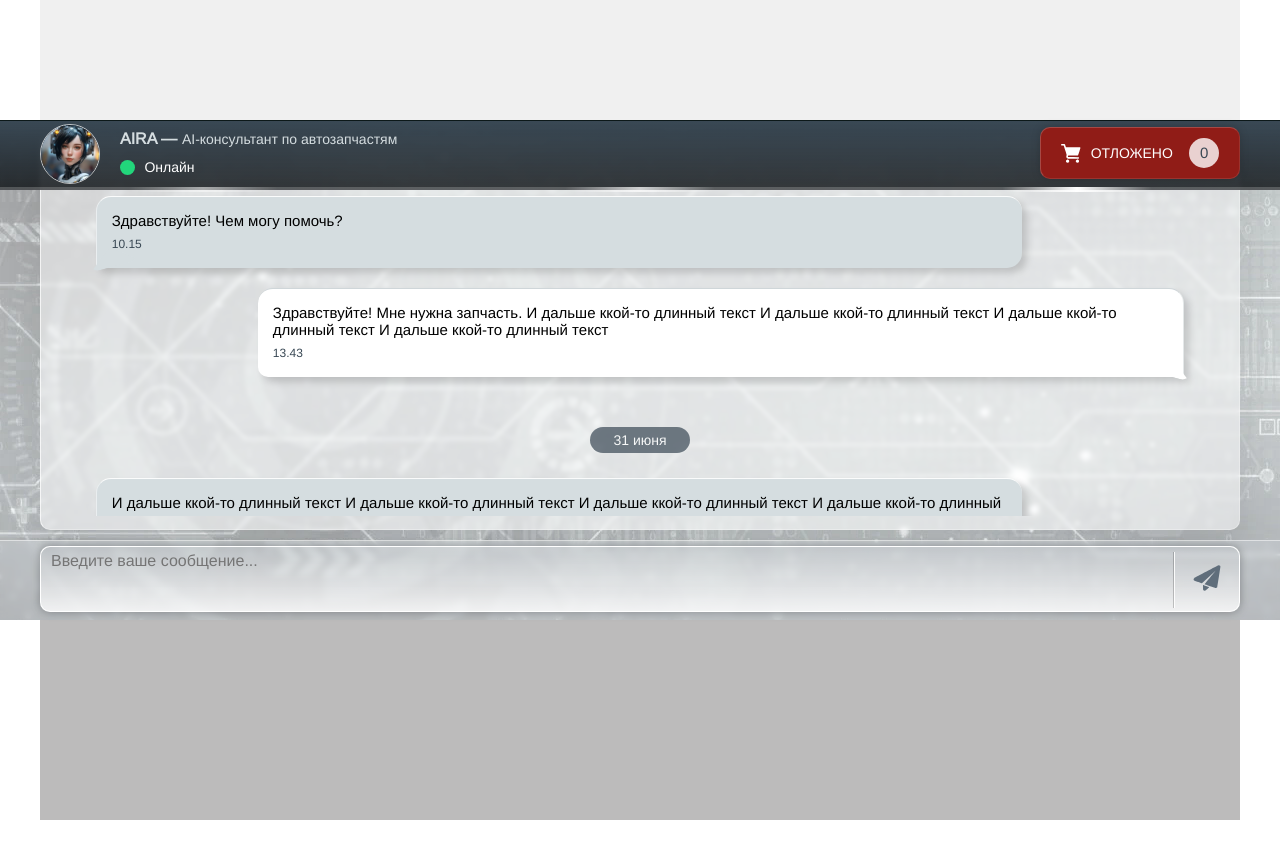
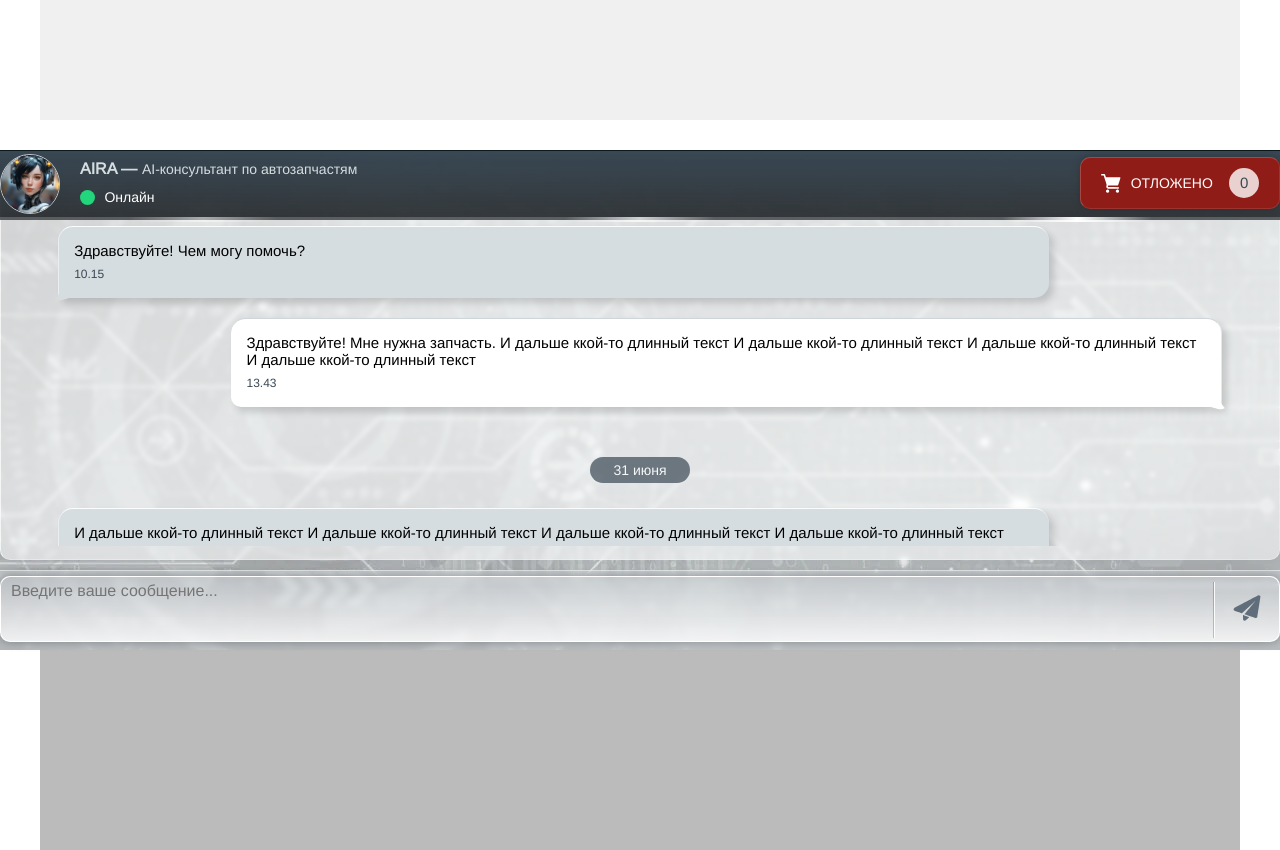
Before and after one commit to l-taro/af.aira, a plain HTML site: page index.html in a window 1280 px wide. Shown: the part 380-1230 px from the top of the page. Before the commit the page ends 1200 px from the top, so only its background shows below. Drawn offline with Linux system fonts and the light colour scheme; files whose address does not match are found by name; a web font is replaced by a local one.

Commit message:
aira space

```diff
--- a/css/my-style.scss
+++ b/css/my-style.scss
@@ -46,6 +46,10 @@ body {
     padding: 0;
 }
 /* aira wrapper */
+.chat-bot__container {
+    padding: 30px 0 0 0;
+    background: #ffffff;
+}
 .chat-bot {
     position: relative;
     width: 100%;
@@ -79,7 +83,7 @@ body {
 
     &__center {
         width: 100%;
-        max-width: 1200px;
+        max-width: 1298px;
         margin: 0 auto;
         box-sizing: border-box;
     }
--- a/index.html
+++ b/index.html
@@ -17,6 +17,7 @@
 
 
     <!-- chat bot -->
+    <div class="chat-bot__container">
     <div class="chat-bot">
         <div class="cb__wrapper">
             <div class="cb__header">
@@ -397,6 +398,7 @@ fill="#ffffff" stroke="none">
             </div>
          </div>
         </div>
+    </div>
         <div class="footer"><div class="wrapper"></div></div>
 </body>
 </html>
```
Also changed, not shown: css/my-style.css, my-style.css, 1 other file.
